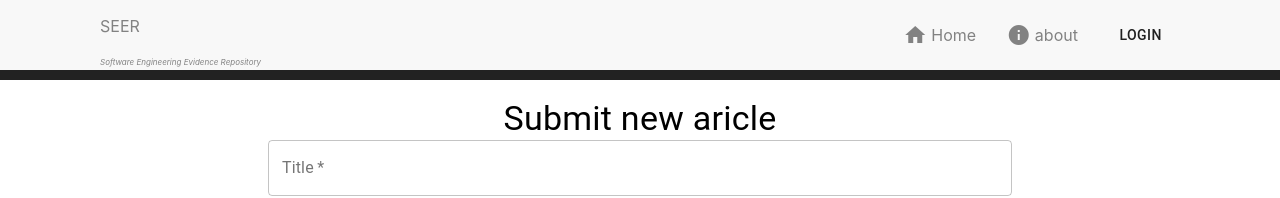
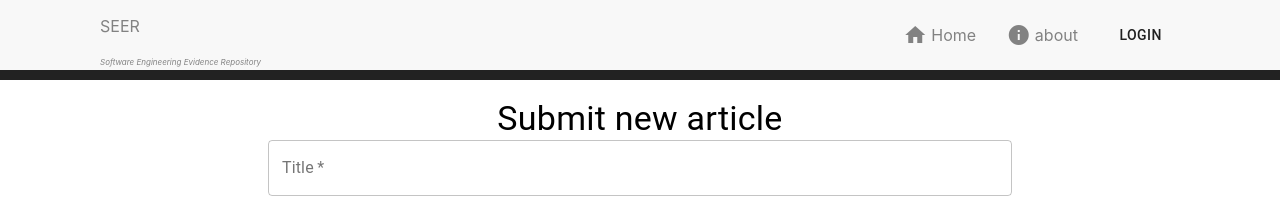
Before and after one commit to MinhPhu0304/Seer, a React (Create React App) app in the folder frontend/: page /submit in a window 1280 px wide. Shown: the top 198 px of the page. Built offline with nearby package versions, Linux system fonts and the light colour scheme.

Commit message:
Fix: typo in submit article page

```diff
--- a/frontend/src/components/pages/submitArticle/index.jsx
+++ b/frontend/src/components/pages/submitArticle/index.jsx
@@ -7,7 +7,7 @@ import './index.css';
 export function SubmitArticle() {
   return (
     <div>
-      <Typography variant="h4" align="center">Submit new aricle</Typography>
+      <Typography variant="h4" align="center">Submit new article</Typography>
       <SubmitArticleForm />
     </div>
   )
```
